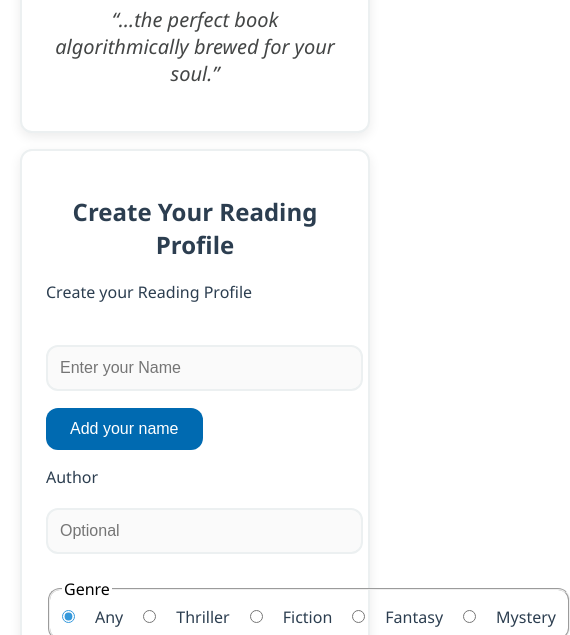
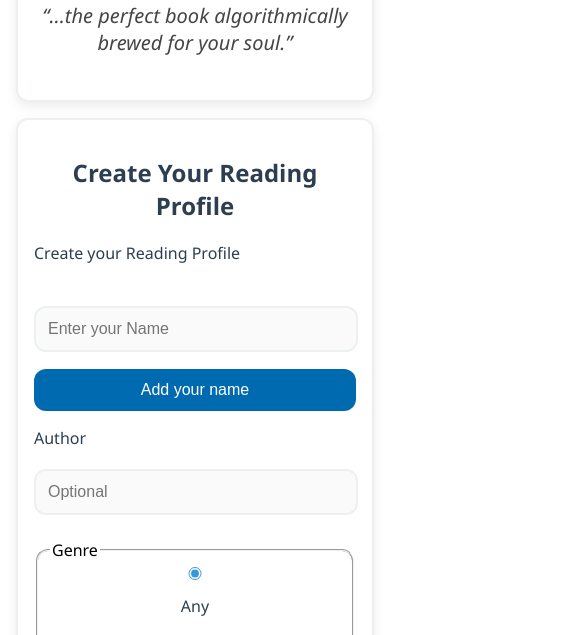
Before and after one commit to alessioriga/Online-Bookstore, a plain HTML site: page index.html in a window 390 px wide. Shown: the part 190-825 px from the top of the page, 570 px wide, since content can reach past the window. Drawn offline with Linux system fonts and the light colour scheme; a script that the page names is missing.

Commit message:
Creating media query

```diff
--- a/style.css
+++ b/style.css
@@ -155,3 +155,42 @@ button:hover {
 .book-card button:hover {
     background-color: #4a0051;
 }
+
+@media (max-width: 600px) {
+    body {
+        margin: 16px;
+    }
+
+    form {
+        max-width: 100%;
+        padding: 16px;
+    }
+
+    .bookformat,
+    .genre {
+        flex-direction: column;
+        gap: 15px;
+    }
+
+    .bookformat label,
+    .genre label {
+        margin: 0 0 6px 0;
+    }
+
+    input {
+        width: 92%;
+        padding: 12px;
+    }
+
+    select {
+        width: 100%;
+    }
+
+    button {
+        width: 100%;
+    }
+
+    .book-card {
+        padding: 16px;
+    }
+}
```
